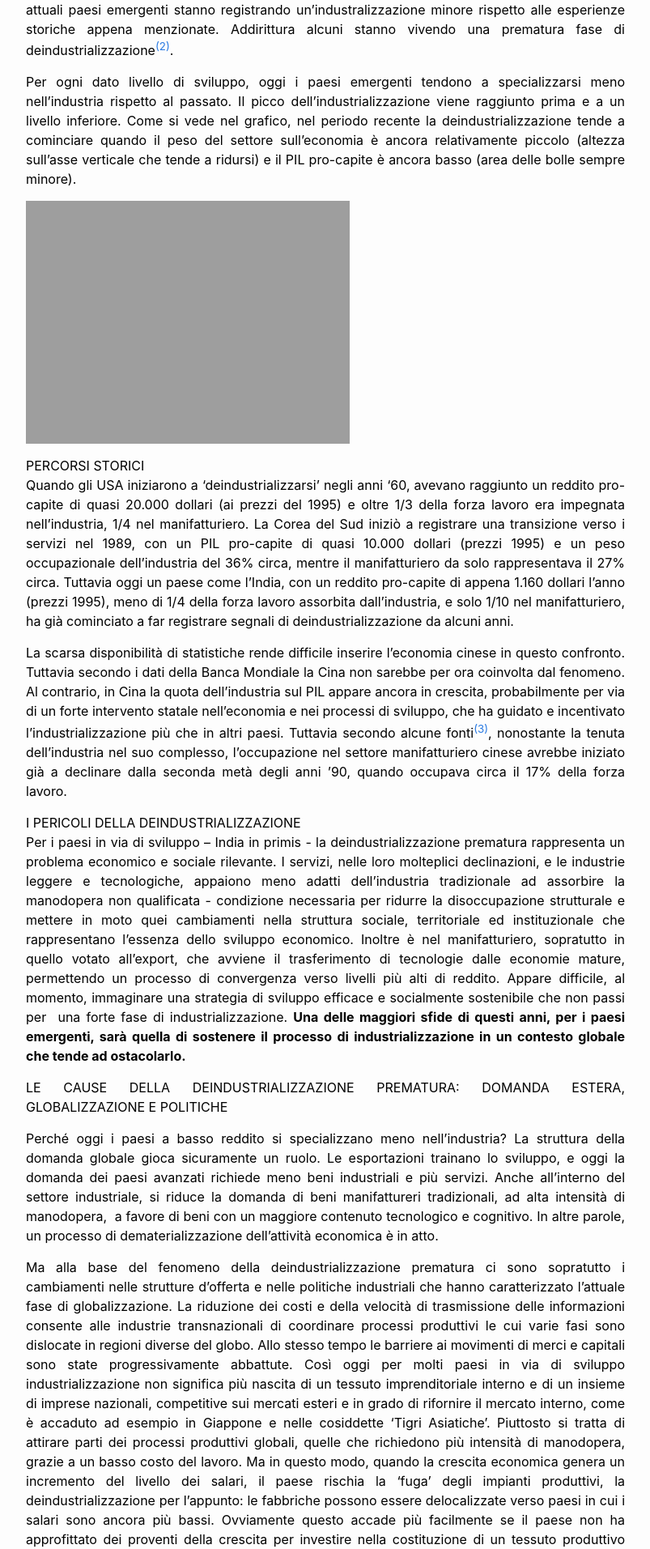
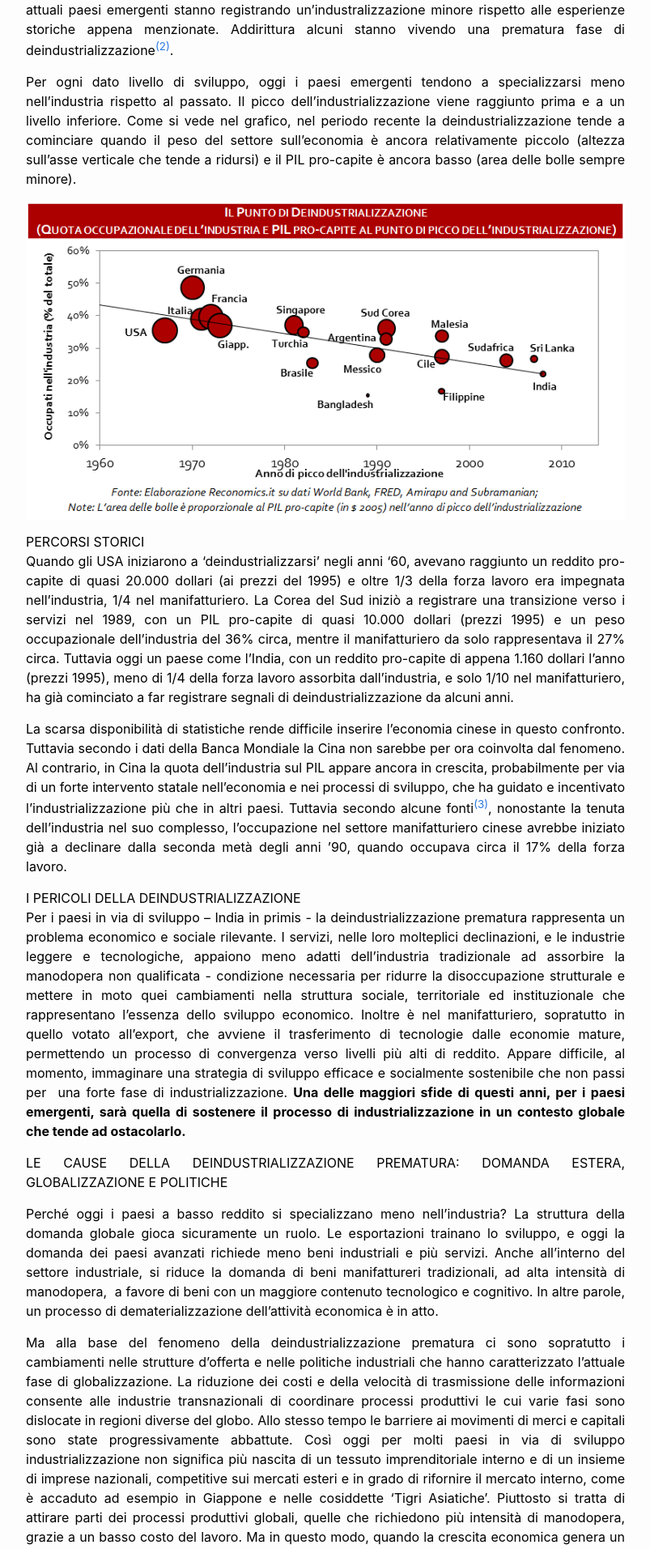
Before and after one commit to danielegirardi/danielegirardi.github.io, a Jekyll site: the page built from posts/premature_deindustrialization.md, in a window 1280 px wide. Shown: the part 1110-3023 px from the top of the page at 81% size, without its empty margins (238-1041 px from the left). Built offline with Jekyll 4.4.1, drawn with Linux system fonts in a browser that asks for light colours; our own code applies the rules of GitHub Pages for plain Markdown files.

Commit message:
Update premature_deindustrialization.md

```diff
--- a/posts/premature_deindustrialization.md
+++ b/posts/premature_deindustrialization.md
@@ -44,7 +44,7 @@
 <span style="color: #000000;">LA 'DEINDUSTRIALIZZAZIONE PREMATURA'</span>
 <p class="p1" style="text-align: justify;"><span style="color: #000000;">Tradizionalmente lo sviluppo economico, nei suoi primi stadi, si poggia su una forte industrializzazione. Solo in una fase più avanzata, quando i processi di urbanizzazione e di trasformazione delle strutture socio-economiche sono giunti a maturazione, l’industria inizia gradualmente a perdere peso in favore dei servizi, producendo una deindustrializzazione. Questa ‘parabola’ è stata seguita da tutti i paesi che hanno conseguito con successo il processo di sviluppo economico: Europa Occidentale, USA, Giappone e le c.d. Tigri Asiatiche. Tuttavia gli attuali paesi emergenti stanno registrando un’industralizzazione minore rispetto alle esperienze storiche appena menzionate. Addirittura alcuni stanno vivendo una prematura fase di deindustrializzazione<sup><a href="#nota2" name="note2">(2)</a></sup>.</span></p>
 <p class="p2" style="text-align: justify;"><span style="color: #000000;">Per ogni dato livello di sviluppo, oggi i paesi emergenti tendono a specializzarsi meno nell’industria rispetto al passato. Il picco dell’industrializzazione viene raggiunto prima e a un livello inferiore. Come si vede nel grafico, nel periodo recente la deindustrializzazione tende a cominciare quando il peso del settore sull’economia è ancora relativamente piccolo (altezza sull’asse verticale che tende a ridursi) e il PIL pro-capite è ancora basso (area delle bolle sempre minore).</span></p>
-<p class="p2" style="text-align: justify;"><img src="https://danielegirardi.github.io/posts/premature_deindustrialization.png" alt="premature_deindustrialization"></p>
+<p class="p2" style="text-align: justify;"><img src="https://danielegirardi.github.io/posts/premature_deindustrialization_fig1.png" alt="premature_deindustrialization"></p>
 <span style="color: #000000;">PERCORSI STORICI</span>
 <p class="p1" style="text-align: justify;"><span style="color: #000000;">Quando gli USA iniziarono a ‘deindustrializzarsi’ negli anni ‘60, avevano raggiunto un reddito pro-capite di quasi 20.000 dollari (ai prezzi del 1995) e oltre 1/3 della forza lavoro era impegnata nell’industria, 1/4 nel manifatturiero. La Corea del Sud iniziò a registrare una transizione verso i servizi nel 1989, con un PIL pro-capite di quasi 10.000 dollari (prezzi 1995) e un peso occupazionale dell’industria del 36% circa, mentre il manifatturiero da solo rappresentava il 27% circa. Tuttavia oggi un paese come l’India, con un reddito pro-capite di appena 1.160 dollari l’anno (prezzi 1995), meno di 1/4 della forza lavoro assorbita dall’industria, e solo 1/10 nel manifatturiero, ha già cominciato a far registrare segnali di deindustrializzazione da alcuni anni.</span></p>
 <p class="p1" style="text-align: justify;"><span style="color: #000000;">La scarsa disponibilità di statistiche rende difficile inserire l’economia cinese in questo confronto. Tuttavia secondo i dati della Banca Mondiale la Cina non sarebbe per ora coinvolta dal fenomeno. Al contrario, in Cina la quota dell’industria sul PIL appare ancora in crescita, probabilmente per via di un forte intervento statale nell’economia e nei processi di sviluppo, che ha guidato e incentivato l’industrializzazione più che in altri paesi. Tuttavia secondo alcune fonti<sup><a href="#nota3" name="note3">(3)</a></sup>, nonostante la tenuta dell’industria nel suo complesso, l’occupazione nel settore manifatturiero cinese avrebbe iniziato già a declinare dalla seconda metà degli anni ’90, quando occupava circa il 17% della forza lavoro.</span></p>
```
